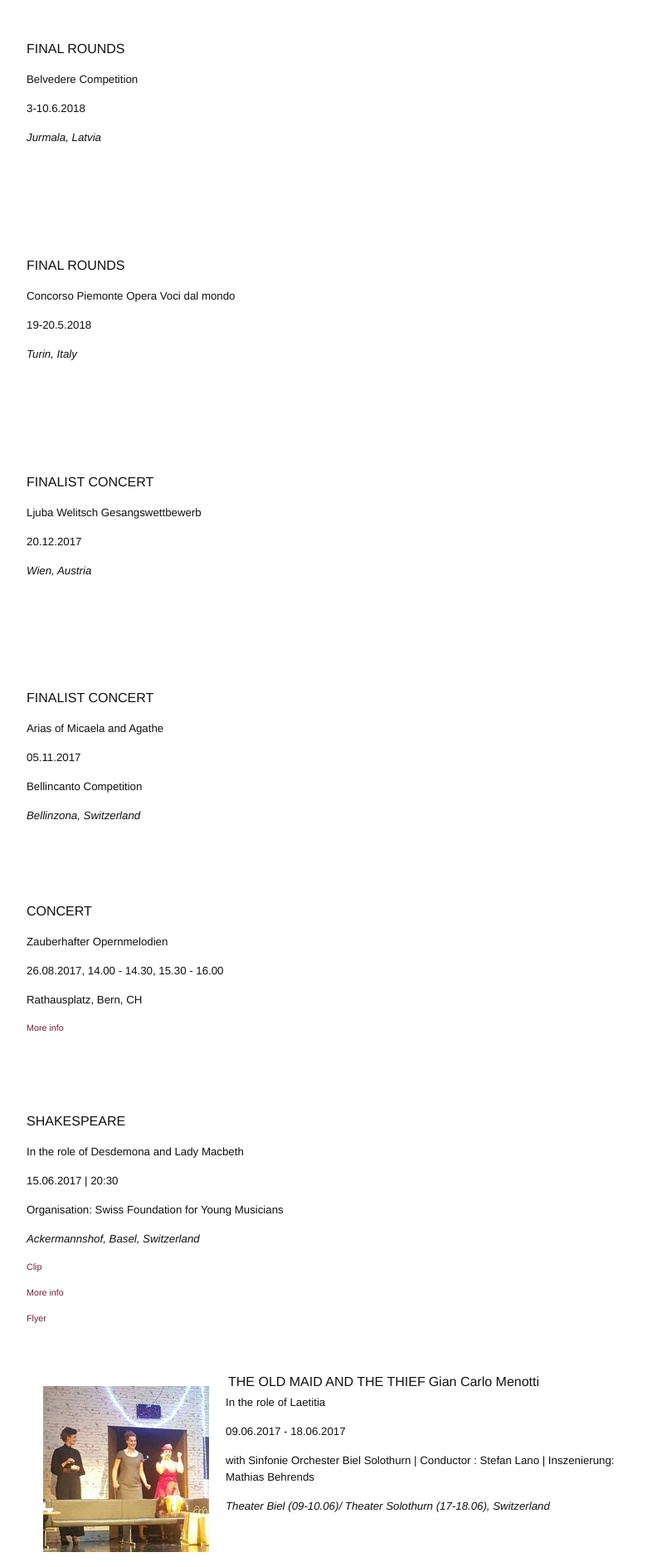
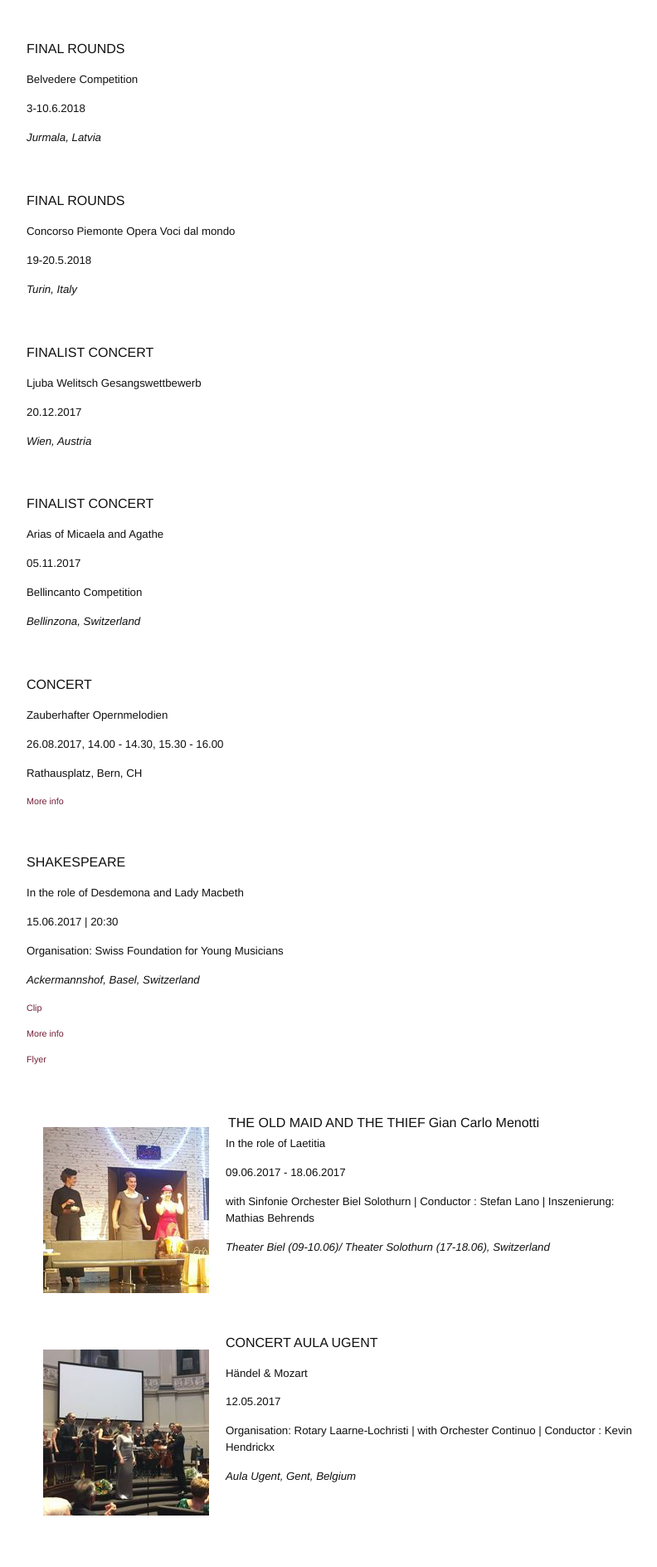
Before and after one commit to annesophie-sevens/annesophie-sevens.github.io, a Jekyll site: the page built from agenda-de.md, in a window 1280 px wide. Shown: the part 962-2850 px from the top of the page at 83% size, without its empty margins (238-1030 px from the left). Built offline with Jekyll 4.4.1, drawn with Linux system fonts in a browser that asks for light colours.

Commit message:
Update agenda-de.md

```diff
--- a/agenda-de.md
+++ b/agenda-de.md
@@ -61,10 +61,6 @@ FINAL ROUNDS
 
 &nbsp;
 
-&nbsp;
-
-&nbsp;
-
 FINAL ROUNDS
 
 ##### Concorso Piemonte Opera Voci dal mondo
@@ -75,10 +71,6 @@ FINAL ROUNDS
 
 &nbsp;
 
-&nbsp;
-
-&nbsp;
-
 FINALIST CONCERT
 
 ##### Ljuba Welitsch Gesangswettbewerb
@@ -86,10 +78,6 @@ FINALIST CONCERT
 ##### 20.12.2017
 
 ##### _Wien, Austria_
-
-&nbsp;
-
-&nbsp;
 
 &nbsp;
 
@@ -105,8 +93,6 @@ FINALIST CONCERT
 
 &nbsp;
 
-&nbsp;
-
 CONCERT
 
 ##### Zauberhafter Opernmelodien
@@ -116,8 +102,6 @@ CONCERT
 ##### Rathausplatz, Bern, CH
 
 ###### <a href="http://prideouest2017.ch/index.php?id=62" target="_blank">More info</a>
-
-&nbsp;
 
 &nbsp;
 
@@ -199,8 +183,6 @@ SHAKESPEARE
 
 &nbsp;
 
-&nbsp;
-
 <img style="float: left; padding: 20px" src="/assets/109-thumbnail.jpg">
 
 DIPLOMFEIER Conservation-Restoration
```
